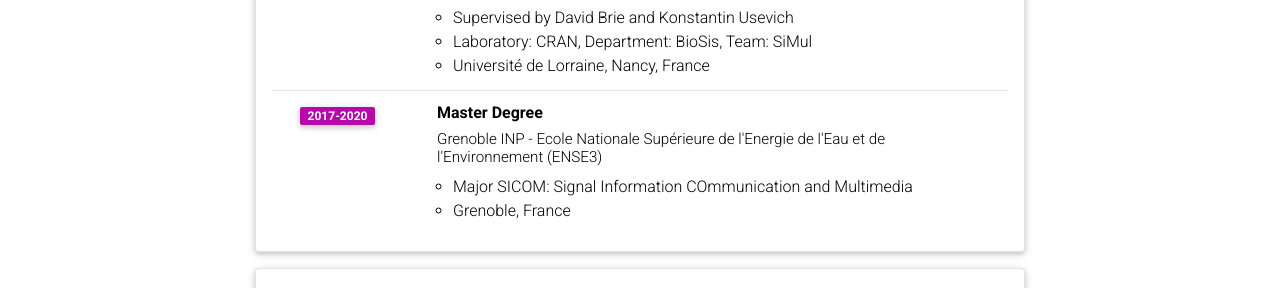
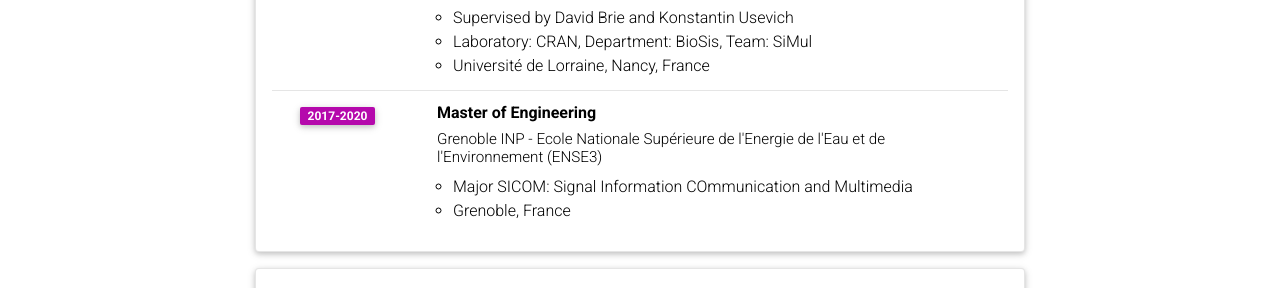
Before and after one commit to philippeflores/philippeflores.github.io, a Jekyll site: the page built from _pages/cv.md, in a window 1280 px wide and 900 px high, scrolled down 376 px. Shown: the part 157-445 px from the top of the window. Built offline with Jekyll 4.4.1, drawn with Linux system fonts in a browser that asks for light colours; comment, search, counter and statistics services are not loaded; a style sheet for code colours, icons or effects is not loaded.

Commit message:
Update cv.yml Master of engineering

```diff
--- a/_data/cv.yml
+++ b/_data/cv.yml
@@ -18,7 +18,7 @@
         - "Supervised by David Brie and Konstantin Usevich"
         - "Laboratory: CRAN, Department: BioSis, Team: SiMul"
         - "Université de Lorraine, Nancy, France"
-    - title: Master Degree
+    - title: Master of Engineering
       institution: "Grenoble INP - Ecole Nationale Supérieure de l'Energie de l'Eau et de l'Environnement (ENSE3)"
       year: 2017-2020
       description:
```
